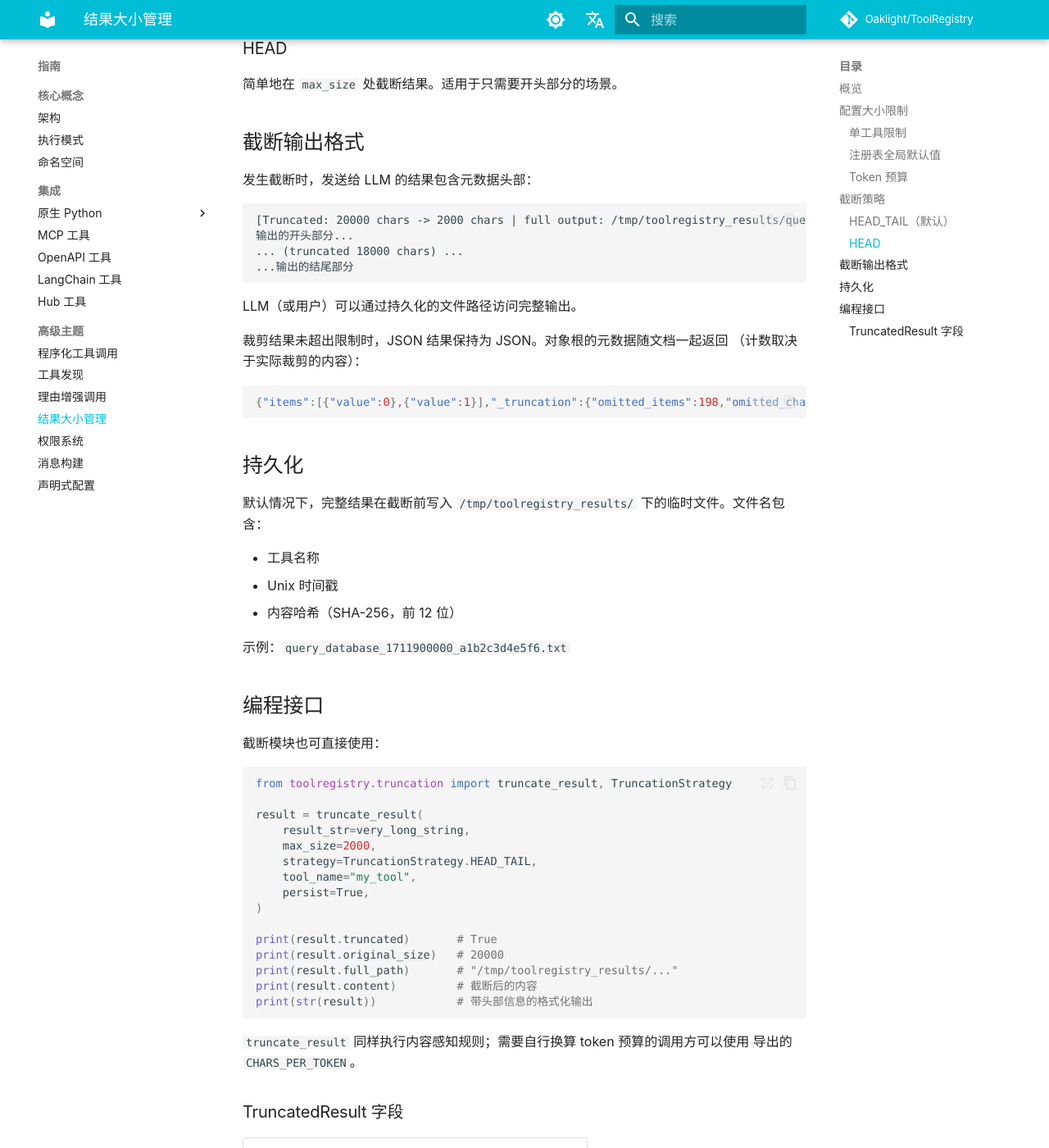
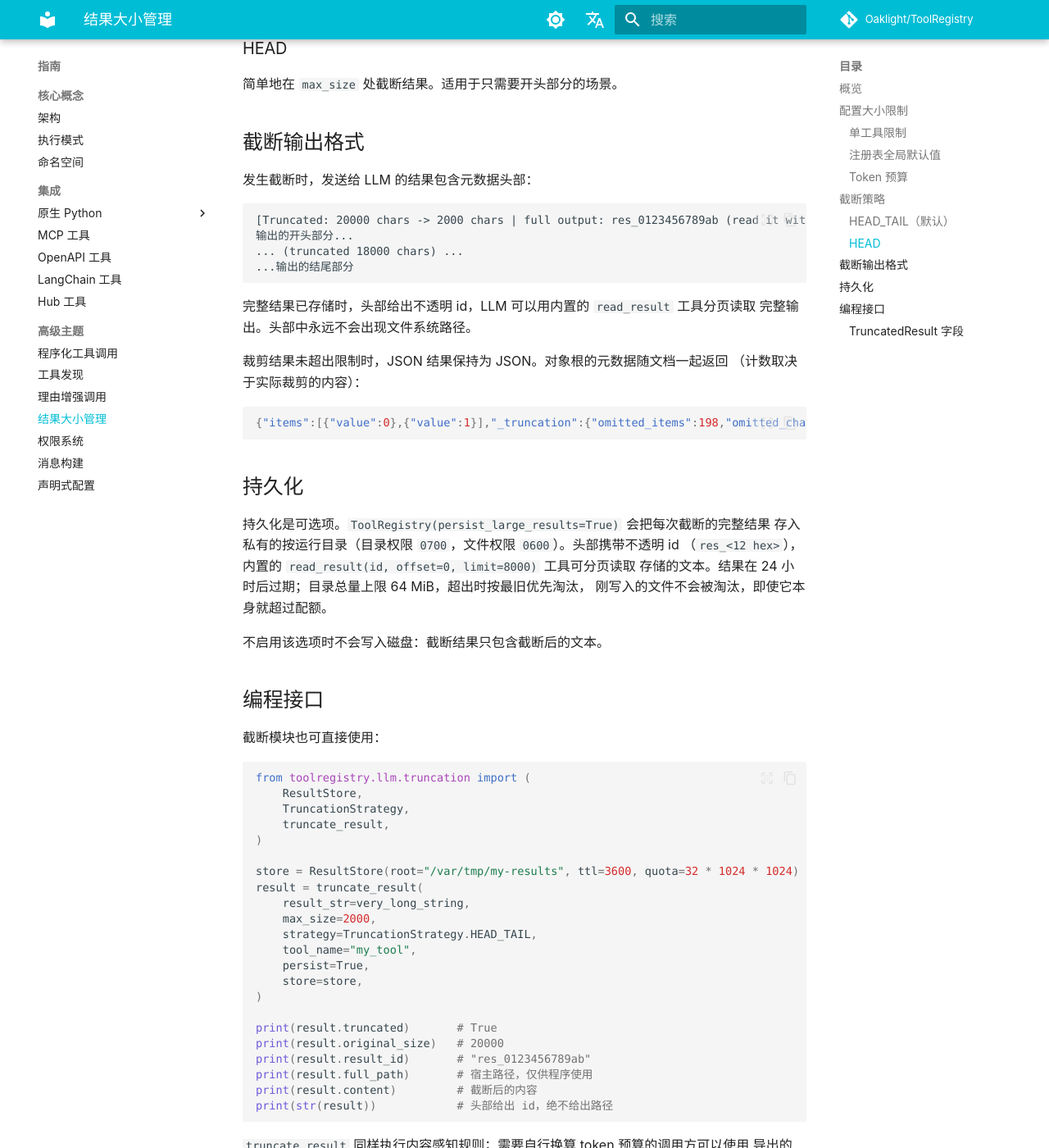
Before and after one commit to Oaklight/ToolRegistry, an MkDocs documentation site: the page built from docs/usage/result_management.md, in a window 1280 px wide and 1400 px high, scrolled down 2385 px. Shown: the whole window at 82% size. Built offline with MkDocs 1.6.1 and Material for MkDocs 9.7.7, drawn with Linux system fonts in a browser that asks for light colours; some web fonts are replaced; comment, search, counter and statistics services are not loaded; some of the changed text lies outside the part shown.

Commit message:
docs(results): 记录可选的按 id 分页持久化（#418）

````diff
--- a/docs/usage/result_management.md
+++ b/docs/usage/result_management.md
@@ -14,9 +14,10 @@ author: Oaklight
 
 当工具的结果超过大小限制时，ToolRegistry 会：
 
-1. 将**完整结果**写入临时文件（可选，默认启用）
+1. 当注册表启用 `persist_large_results` 时，将**完整结果**存入私有的按运行目录
+   （默认关闭）
 2. 使用可配置的策略**截断**结果
-3. 在前面添加包含原始大小和文件路径的头部信息
+3. 在前面添加包含原始大小以及（已存储时）不透明结果 id 的头部信息
 4. 将截断后的结果返回给 LLM
 
 限制可以按字符（`max_result_size`）或按 token（`max_result_tokens`）给出。
@@ -109,13 +110,14 @@ token 按每 token 4 个字符的固定估算换算为字符
 发生截断时，发送给 LLM 的结果包含元数据头部：
 
 ```
-[Truncated: 20000 chars -> 2000 chars | full output: /tmp/toolregistry_results/query_database_1711900000_a1b2c3d4e5f6.txt]
+[Truncated: 20000 chars -> 2000 chars | full output: res_0123456789ab (read it with read_result)]
 输出的开头部分...
 ... (truncated 18000 chars) ...
 ...输出的结尾部分
 ```
 
-LLM（或用户）可以通过持久化的文件路径访问完整输出。
+完整结果已存储时，头部给出不透明 id，LLM 可以用内置的 `read_result` 工具分页读取
+完整输出。头部中永远不会出现文件系统路径。
 
 裁剪结果未超出限制时，JSON 结果保持为 JSON。对象根的元数据随文档一起返回
 （计数取决于实际裁剪的内容）：
@@ -126,38 +128,48 @@ LLM（或用户）可以通过持久化的文件路径访问完整输出。
 
 ## 持久化
 
-默认情况下，完整结果在截断前写入 `/tmp/toolregistry_results/` 下的临时文件。文件名包含：
+持久化是可选项。`ToolRegistry(persist_large_results=True)` 会把每次截断的完整结果
+存入私有的按运行目录（目录权限 `0700`，文件权限 `0600`）。头部携带不透明 id
+（`res_<12 hex>`），内置的 `read_result(id, offset=0, limit=8000)` 工具可分页读取
+存储的文本。结果在 24 小时后过期；目录总量上限 64 MiB，超出时按最旧优先淘汰，
+刚写入的文件不会被淘汰，即使它本身就超过配额。
 
-- 工具名称
-- Unix 时间戳
-- 内容哈希（SHA-256，前 12 位）
-
-示例：`query_database_1711900000_a1b2c3d4e5f6.txt`
+不启用该选项时不会写入磁盘：截断结果只包含截断后的文本。
 
 ## 编程接口
 
 截断模块也可直接使用：
 
 ```python
-from toolregistry.truncation import truncate_result, TruncationStrategy
+from toolregistry.llm.truncation import (
+    ResultStore,
+    TruncationStrategy,
+    truncate_result,
+)
 
+store = ResultStore(root="/var/tmp/my-results", ttl=3600, quota=32 * 1024 * 1024)
 result = truncate_result(
     result_str=very_long_string,
     max_size=2000,
     strategy=TruncationStrategy.HEAD_TAIL,
     tool_name="my_tool",
     persist=True,
+    store=store,
 )
 
 print(result.truncated)       # True
 print(result.original_size)   # 20000
-print(result.full_path)       # "/tmp/toolregistry_results/..."
+print(result.result_id)       # "res_0123456789ab"
+print(result.full_path)       # 宿主路径，仅供程序使用
 print(result.content)         # 截断后的内容
-print(str(result))            # 带头部信息的格式化输出
+print(str(result))            # 头部给出 id，绝不给出路径
 ```
 
 `truncate_result` 同样执行内容感知规则；需要自行换算 token 预算的调用方可以使用
-导出的 `CHARS_PER_TOKEN`。
+导出的 `CHARS_PER_TOKEN`。`persist=True` 且未传 `store` 时使用进程级的
+`default_result_store()`；传入自己的 `ResultStore` 可指定目录、TTL 与配额。注册表
+内置的 `read_result` 只读取该注册表存储的结果，因此直接调用 `truncate_result` 时
+必须用同一个 store 读回。
 
 ### TruncatedResult 字段
 
@@ -166,4 +178,5 @@ print(str(result))            # 带头部信息的格式化输出
 | `content` | `str` | （可能截断的）文本内容 |
 | `original_size` | `int` | 原始结果大小（字符数） |
 | `truncated` | `bool` | 是否进行了截断 |
-| `full_path` | `str \| None` | 持久化完整结果的文件路径 |
+| `full_path` | `str \| None` | 存储结果的宿主路径；`str()` 从不渲染它 |
+| `result_id` | `str \| None` | 供 `read_result` 使用的不透明 id；未存储时为 `None` |
````
Also changed, not shown: docs/architecture/overview.md (+2 -1 lines), docs/changelog.md (+2 -0 lines).
